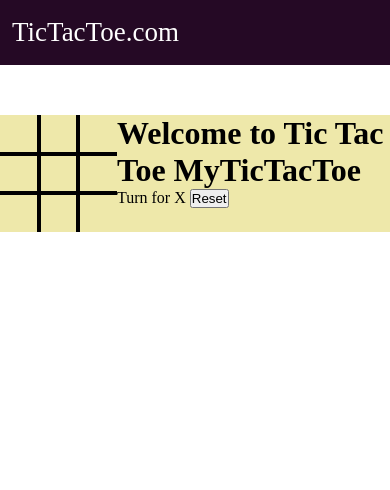
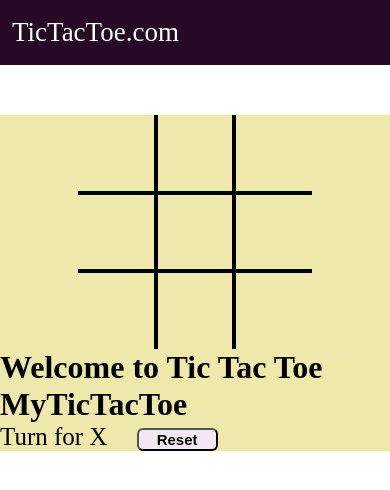
Before and after one commit to Anjaliyadav15/TicTacToe, a plain HTML site: page index.html in a window 390 px wide. Drawn offline with Linux system fonts and the light colour scheme.

Commit message:
Update style.css

```diff
--- a/style.css
+++ b/style.css
@@ -47,9 +47,16 @@ nav ul{
 .gameinfo{
      padding: 0 34px;
 }
+.gameinfo h1{
+    font-size: 2.5rem;
+}
+.info{
+    font-size: 25px;;
+}
 .gameinfo img{
     display: none;
 }
+
 .br-0{
     border-right: 0;
 }
@@ -62,3 +69,26 @@ nav ul{
 .bb-0{
     border-bottom: 0;
 }
+#reset{
+    margin: 0 23px;
+    padding: 1px 18px;
+    background: #f3e7f3;
+    border-radius: 6px;
+    cursor: pointer;
+    font-size: 15px;
+    font-weight: bolder;
+}
+@media screen and (max-width: 950px)
+{
+    .gameContainer{
+        flex-wrap: wrap;
+    }
+    .gameinfo{
+        font-size: 34px;
+    }
+    .container{
+        grid-template-rows: repeat(3,20vw);
+        grid-template-columns: repeat(3,20vw);
+    }
+
+}
```
